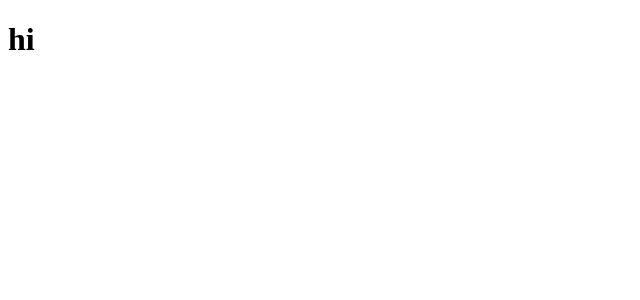
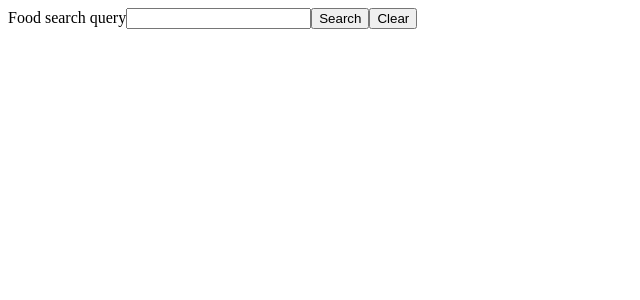
Before and after one commit to aqfgit/food-searcher, a React (Vite) app: page / in a window 1280 px wide. Shown: the top 300 px of the page, without its empty margins (0-640 px from the left). Built offline with nearby package versions, Linux system fonts and the light colour scheme.

Commit message:
Add components for searching and displaying branded foods

```diff
--- a/src/App.js
+++ b/src/App.js
@@ -1,8 +1,45 @@
-import React from "react";
+import React, { useState, useEffect } from "react";
 import { render } from "react-dom";
+import FoodInput from "./components/FoodInput";
+import FoodResults from "./components/FoodResults";
 
 const App = () => {
-  return <h1>hi</h1>;
+  const [foodInputValue, setFoodInputValue] = useState("");
+  const [results, setResults] = useState([]);
+
+  async function postData(url = "") {
+    const response = await fetch(url, {
+      method: "GET",
+      headers: {
+        "Content-Type": "application/json",
+        "x-app-id": "fd9687ec",
+        "x-app-key": "a42963d4c80b3e9c59533754bb4872ce",
+      },
+    });
+    return response.json();
+  }
+
+  const searchFood = () => {
+    postData(
+      `https://trackapi.nutritionix.com/v2/search/instant?query=${foodInputValue}`
+    ).then((data) => {
+      setResults(data.branded);
+    });
+  };
+
+  const clearResults = () => {};
+
+  return (
+    <>
+      <FoodInput
+        foodInputValue={foodInputValue}
+        setFoodInputValue={setFoodInputValue}
+        searchFood={searchFood}
+        clearResults={clearResults}
+      />
+      <FoodResults results={results} />
+    </>
+  );
 };
 
 render(<App />, document.getElementById("root"));
--- /dev/null
+++ b/src/components/FoodInput.js
@@ -0,0 +1,21 @@
+import React from "react";
+
+const FoodInput = (props) => {
+  const errorMessage = null;
+  return (
+    <div>
+      <label htmlFor="foodSearch">Food search query</label>
+      <input
+        id="foodSearch"
+        type="text"
+        value={props.foodInputValue}
+        onChange={(e) => props.setFoodInputValue(e.target.value)}
+      />
+      <button onClick={props.searchFood}>Search</button>
+      <button onClick={props.clearResults}>Clear</button>
+      <p>{errorMessage}</p>
+    </div>
+  );
+};
+
+export default FoodInput;
--- /dev/null
+++ b/src/components/FoodResults.js
@@ -0,0 +1,21 @@
+import React from "react";
+
+const FoodResults = (props) => {
+  const errorMessage = null;
+  return (
+    <div>
+      <ul>
+        {props.results.map((resultItem) => (
+          <li key={resultItem.nix_item_id}>
+            <figure>
+              <img src={resultItem.photo.thumb} />
+              <figcaption>{resultItem.brand_name_item_name}</figcaption>
+            </figure>
+          </li>
+        ))}
+      </ul>
+    </div>
+  );
+};
+
+export default FoodResults;
```
